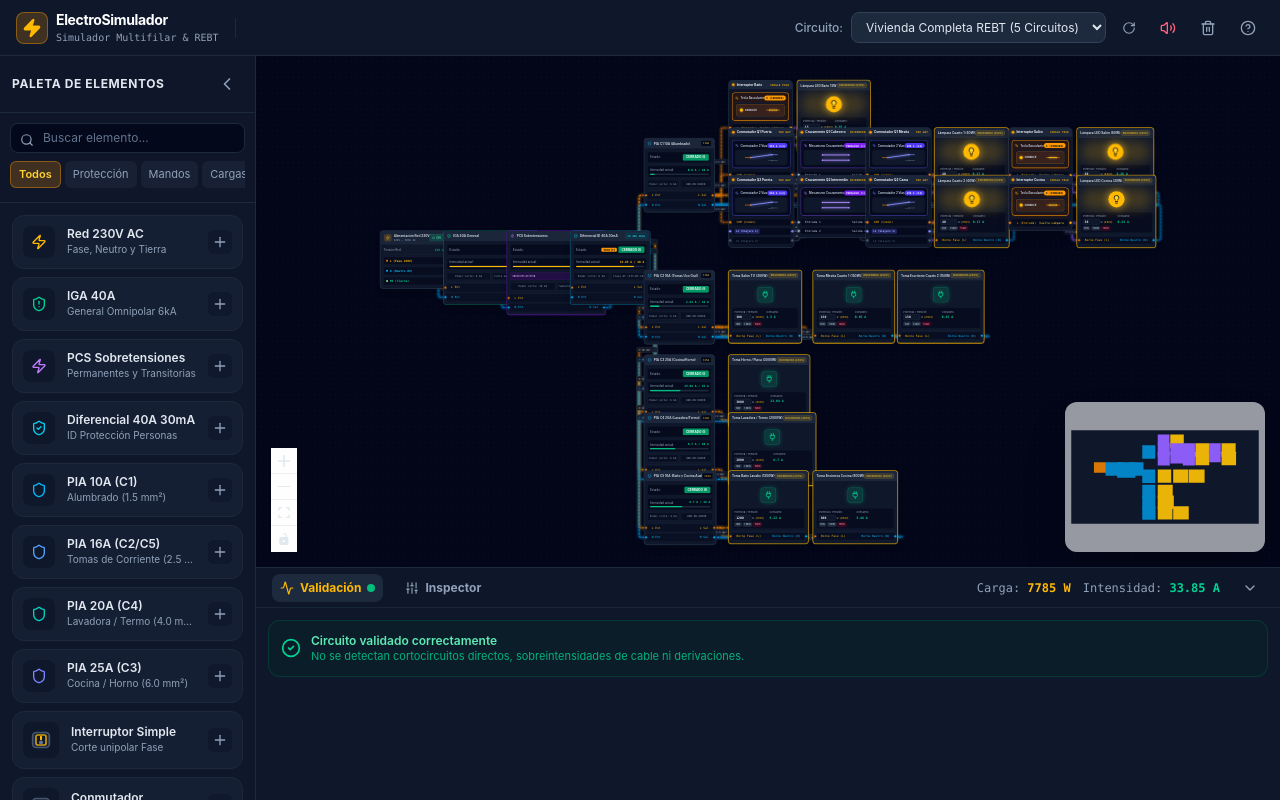
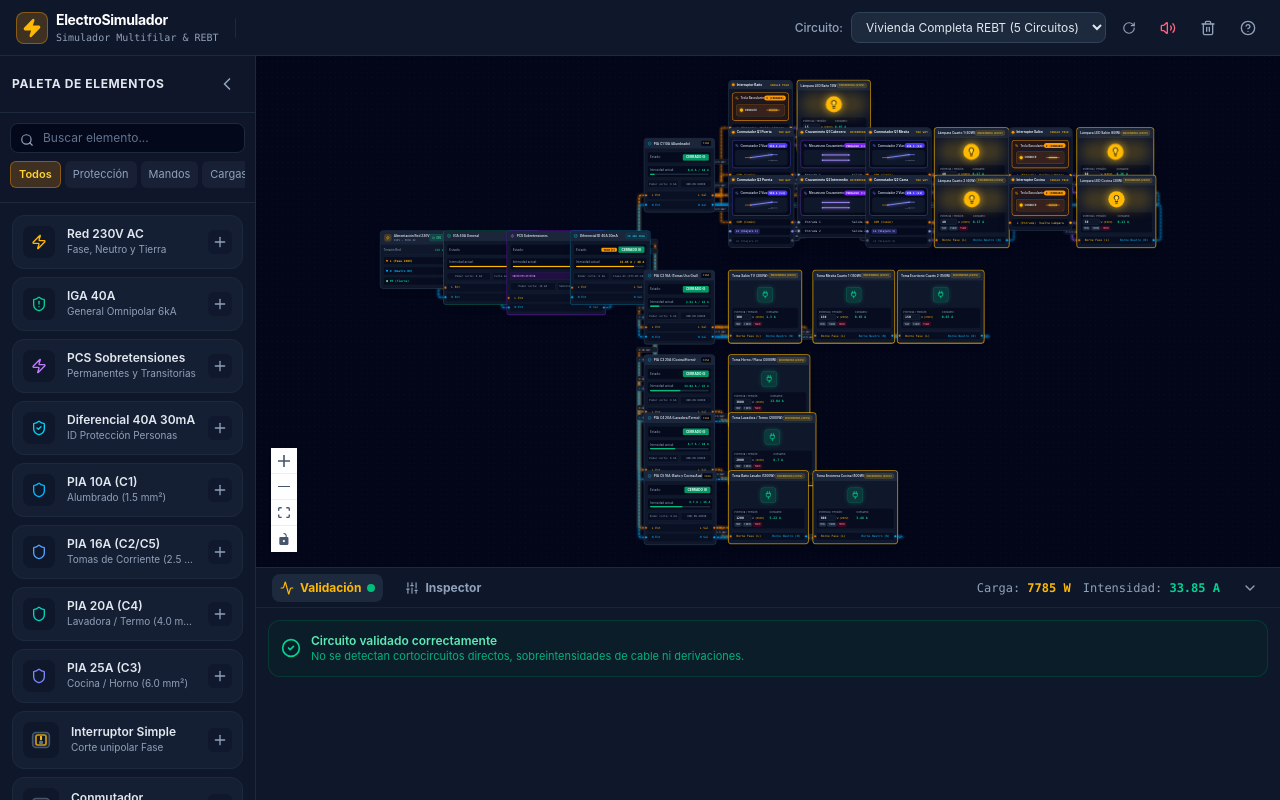
Before and after one commit to domingueznoda/simulacion-electrica, a React (Vite) app: page / in a window 1280 px wide. Built offline with nearby package versions, Linux system fonts and the light colour scheme.

Commit message:
refactor: simplify branding and UI components
Rename application metadata and remove MiniMap from the schematic canvas to improve interface focus.

```diff
--- a/metadata.json
+++ b/metadata.json
@@ -1,6 +1,6 @@
 {
-  "name": "ElectroSim PWA",
-  "description": "PWA interactiva para diseño, simulación y validación de esquemas eléctricos y circuitos multifilares.",
+  "name": "ElectroSimulador",
+  "description": "Simulación interactiva de circuitos eléctricos.",
   "requestFramePermissions": [],
   "majorCapabilities": ["MAJOR_CAPABILITY_SERVER_SIDE_GEMINI_API"]
 }
--- a/src/components/canvas/SchematicCanvas.tsx
+++ b/src/components/canvas/SchematicCanvas.tsx
@@ -119,18 +119,7 @@ export const SchematicCanvas: React.FC<SchematicCanvasProps> = ({
           size={1.5}
           color="#334155"
         />
-        <Controls className="!bg-slate-900 !border-slate-700 !text-slate-200 fill-slate-200 rounded-lg shadow-xl" />
-        <MiniMap
-          nodeStrokeWidth={3}
-          nodeColor={(node) => {
-            if (node.type === 'sourceNode') return '#d97706';
-            if (node.type === 'breakerNode') return '#0284c7';
-            if (node.type === 'loadNode') return '#eab308';
-            if (node.type === 'switchNode') return '#8b5cf6';
-            return '#64748b';
-          }}
-          className="!bg-slate-900 !border-slate-800 rounded-xl overflow-hidden shadow-2xl hidden md:block"
-        />
+        <Controls className="!bg-slate-900 !border-slate-700 !text-slate-600 fill-slate-200 rounded-lg shadow-xl" />
       </ReactFlow>
     </div>
   );
```
